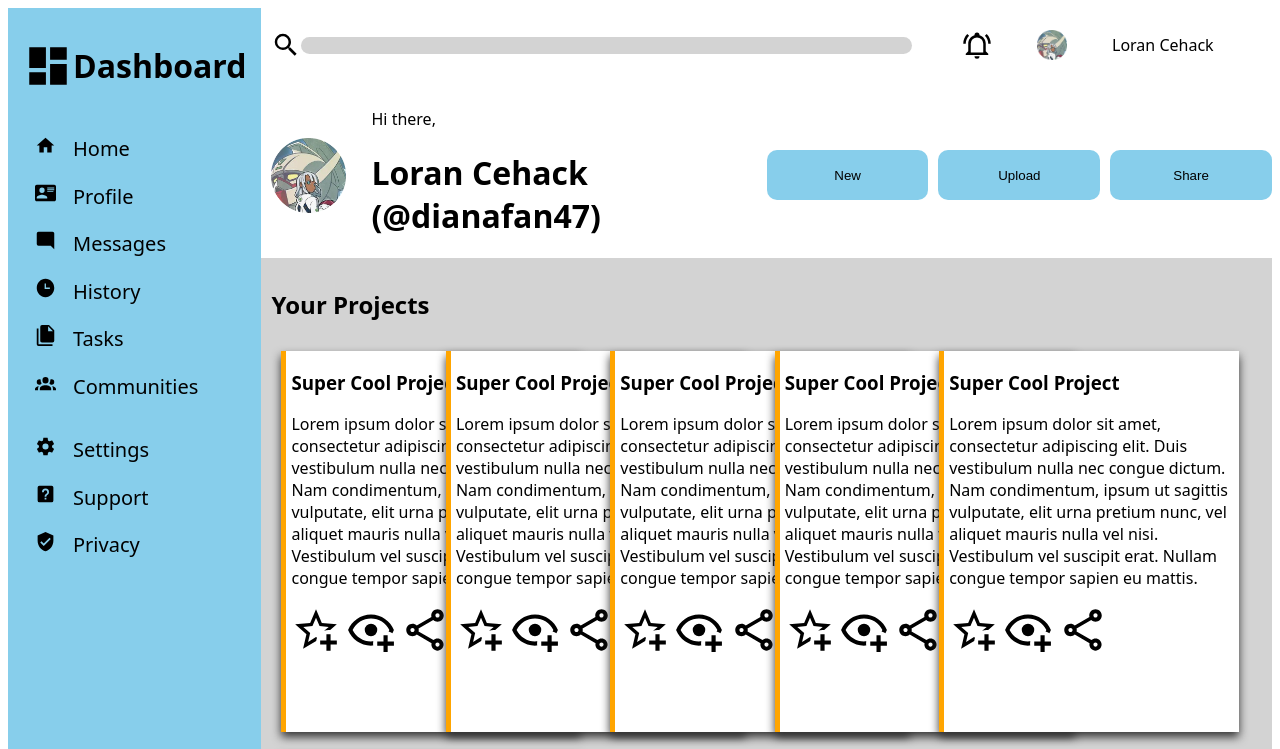
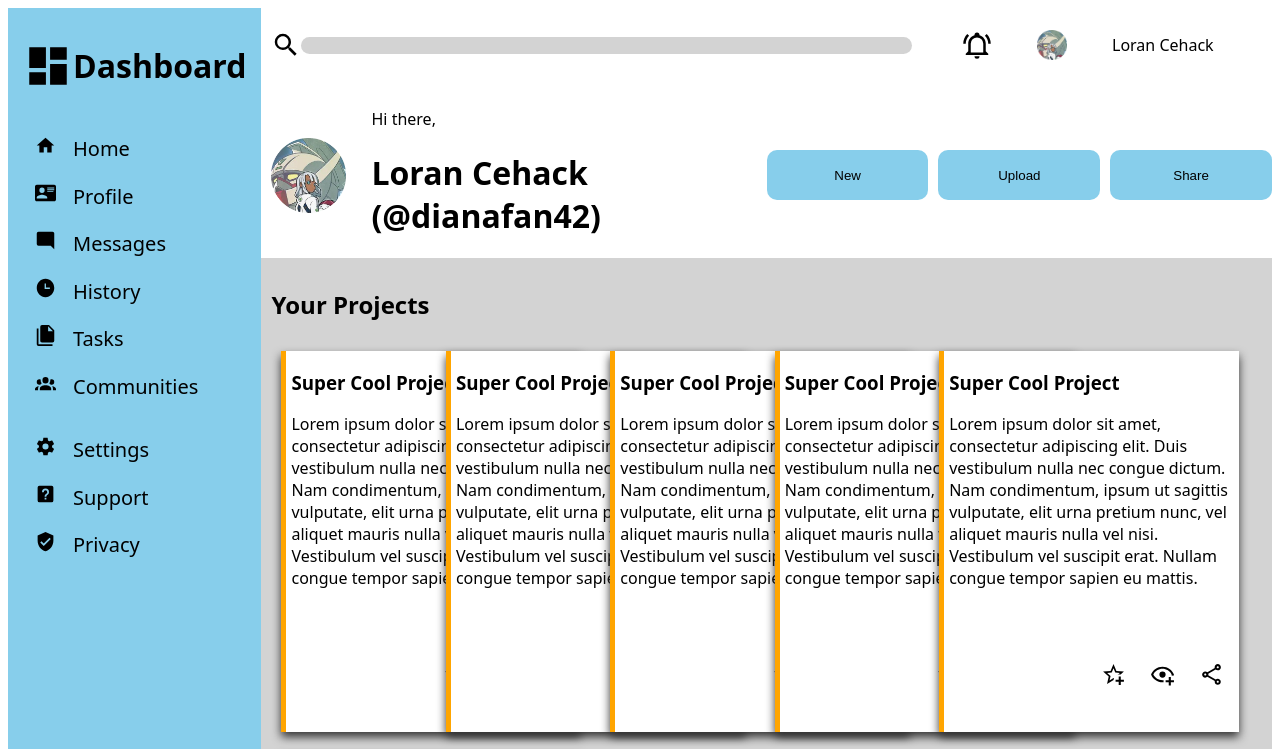
Before and after one commit to Sonimon123/AdminDash, a plain HTML site: page index.html in a window 1280 px wide. Shown: the top 749 px of the page. Drawn offline with Linux system fonts and the light colour scheme.

Commit message:
Fix Card Footer

```diff
--- a/index.html
+++ b/index.html
@@ -48,7 +48,7 @@
                         <img src="images/Profile.png">
                         <div class="welcome">
                             <p>Hi there,</p>
-                            <h1>Loran Cehack (@dianafan47)</h1>
+                            <h1>Loran Cehack (@dianafan42)</h1>
                         </div>
                     </div>
                     <div class="right">
--- a/style.css
+++ b/style.css
@@ -125,6 +125,7 @@ body {
     grid-template-columns: 5px 1fr;
     border-radius: 100px;
     padding: 10px;
+    border: 30px;
     width: 300px;
     filter: drop-shadow(0 5px 5px #333)
 }
@@ -140,6 +141,15 @@ body {
     background-color: white;
 }
 
+.footer {
+    padding-bottom: 30px;
+    padding-right: 5px;
+    text-align: end;
+    align-content: end;
+    justify-content: space-around;
+}
+
 .footer img{
-    height: 50px;
+    height: 25px;
+    margin: 10px;
 }
```
